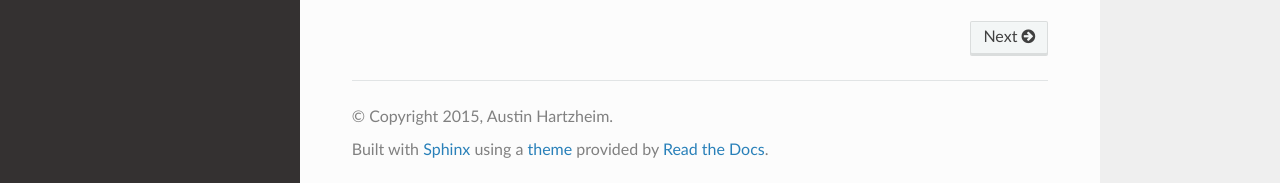
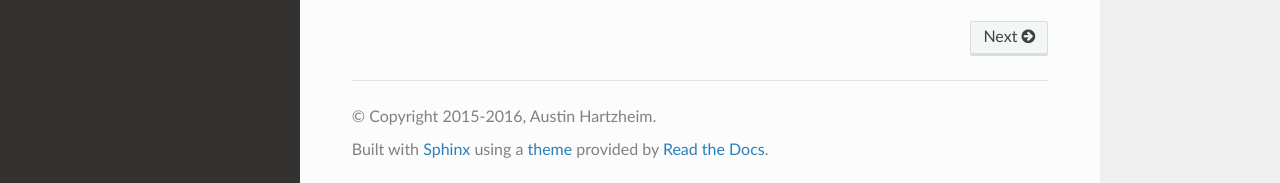
Before and after one commit to austinhartzheim/rigidity, a Sphinx documentation site: the page built from docs/index.rst, in a window 1280 px wide and 1118 px high. Shown: the part 932-1115 px from the top of the window. Built offline with Sphinx 7.4.7 and the Read the Docs theme 2.0.0, drawn with Linux system fonts in a browser that asks for light colours.

Commit message:
Updated copyright documentation.

```diff
--- a/docs/conf.py
+++ b/docs/conf.py
@@ -59,7 +59,7 @@ master_doc = 'index'
 
 # General information about the project.
 project = 'Rigidity'
-copyright = '2015, Austin Hartzheim'
+copyright = '2015-2016, Austin Hartzheim'
 author = 'Austin Hartzheim'
 
 # The version info for the project you're documenting, acts as replacement for
```
